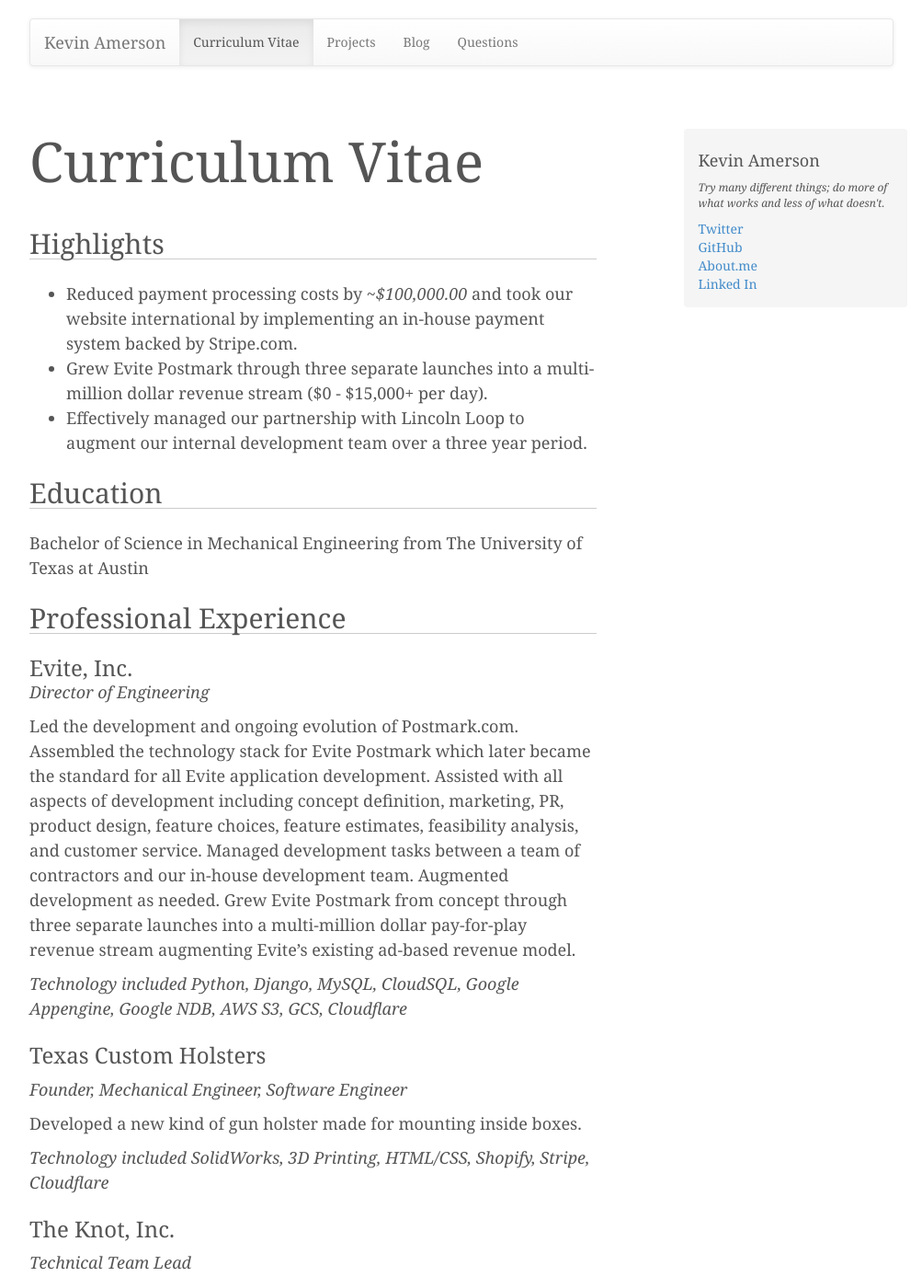
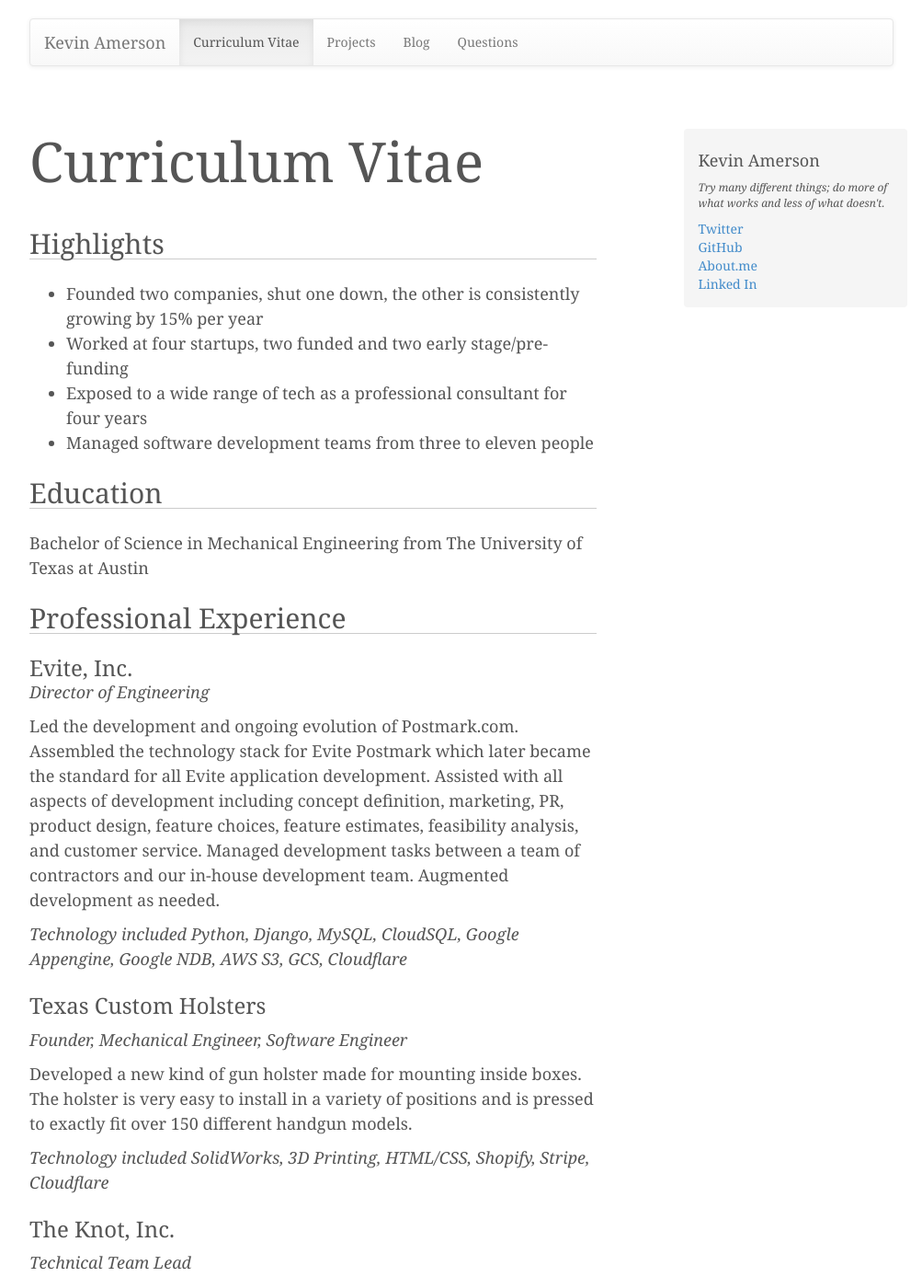
Before and after one commit to rayleyva/caoimhghin.github.io, a Jekyll site: the page built from cv.md, in a window 1280 px wide and 1400 px high. Shown: the whole window at 92% size, without its empty margins (138-1141 px from the left). Built offline with Jekyll 4.4.1, drawn with Linux system fonts in a browser that asks for light colours; nearby versions of some CDN libraries; some of the changed text lies outside the part shown.

Commit message:
tweaking wording on cv

```diff
--- a/cv.md
+++ b/cv.md
@@ -8,9 +8,10 @@
 
 ## Highlights
 
-* Reduced payment processing costs by *~$100,000.00* and took our website international by implementing an in-house payment system backed by Stripe.com.
-* Grew Evite Postmark through three separate launches into a multi-million dollar revenue stream ($0 - $15,000+ per day).
-* Effectively managed our partnership with Lincoln Loop to augment our internal development team over a three year period.
+* Founded two companies, shut one down, the other is consistently growing by 15% per year
+* Worked at four startups, two funded and two early stage/pre-funding
+* Exposed to a wide range of tech as a professional consultant for four years
+* Managed software development teams from three to eleven people
 
 ## Education
 Bachelor of Science in Mechanical Engineering from The University of Texas at Austin
@@ -23,16 +24,15 @@
 Led the development and ongoing evolution of Postmark.com. Assembled the technology stack for Evite Postmark which later
 became the standard for all Evite application development. Assisted with all aspects of development including concept definition,
 marketing, PR, product design, feature choices, feature estimates, feasibility analysis, and customer service. Managed
-development tasks between a team of contractors and our in-house development team. Augmented development as needed. Grew
-Evite Postmark from concept through three separate launches into a multi-million dollar pay-for-play revenue stream
-augmenting Evite's existing ad-based revenue model.
+development tasks between a team of contractors and our in-house development team. Augmented development as needed.
 
 *Technology included Python, Django, MySQL, CloudSQL, Google Appengine, Google NDB, AWS S3, GCS, Cloudflare*
 
 ### Texas Custom Holsters
 *Founder, Mechanical Engineer, Software Engineer*
 
-Developed a new kind of gun holster made for mounting inside boxes.
+Developed a new kind of gun holster made for mounting inside boxes. The holster is very easy to install in a variety
+of positions and is pressed to exactly fit over 150 different handgun models.
 
 *Technology included SolidWorks, 3D Printing, HTML/CSS, Shopify, Stripe, Cloudflare*
 
@@ -49,14 +49,26 @@
 ### Hahn Sports Media / Fangregate
 *Technical Consultant, Co-Founder*
 
-One of five founding partners tasked with implementing a sports media website, Let's Go To The Game. We thought that people wanted to get together and attend sports events together, and I am sure we all do, we just don't need a website to help us with that. We do it naturally.
+One of five founding partners tasked with implementing a sports media website, Let's Go To The Game. We thought that people
+wanted to get together and attend sports events together, and I am sure we all do, we just don't need a website to help
+us with that. We do it naturally.
 
 ### Gerson Lehrman Group
 *Technical Team Lead*
 
-Lead, design, develop and deploy a product to integrate their existing internal web application with Sugar CRM. This project was a total success and included integration through both .NET and PHP web services to do data synchronization both ways.  Sales force personnel would update Sugar CRM and business consultants would update their internal application. The data synchronization happened in near real-time with a maximum allowed delay of five minutes.
+Design, develop and deploy a product to integrate their existing internal web application with Sugar CRM. This project
+was a total success and included integration through both .NET and PHP web services to do data synchronization both ways.
+Sales force personnel would update Sugar CRM and business consultants would update their internal application. The data
+synchronization happened in near real-time with a maximum allowed delay of five minutes.
 
 *Technologies included Drupal CMS, LAMP, Sugar CRM, .NET, PHP*
+
+### ApplePics
+*Founder*
+
+Started an image hosting service, grew it to over 10,000 active users, went broke, shut it down.
+
+*Technologies included PHP, MySQL, Linux, Apache*
 
 ### Momentum SI, Inc.
 *Senior Software Engineer, SOA Architect*
```
